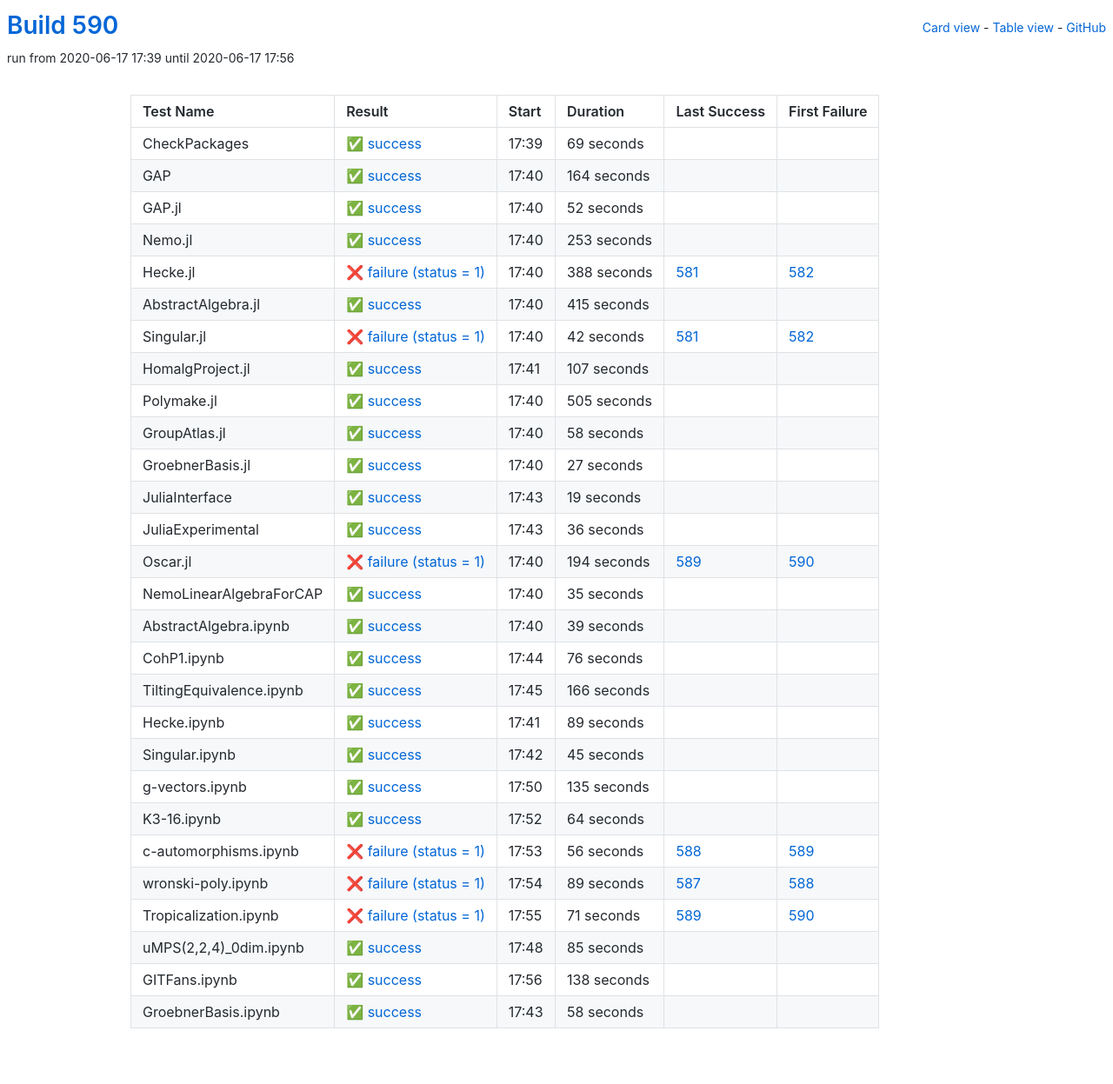
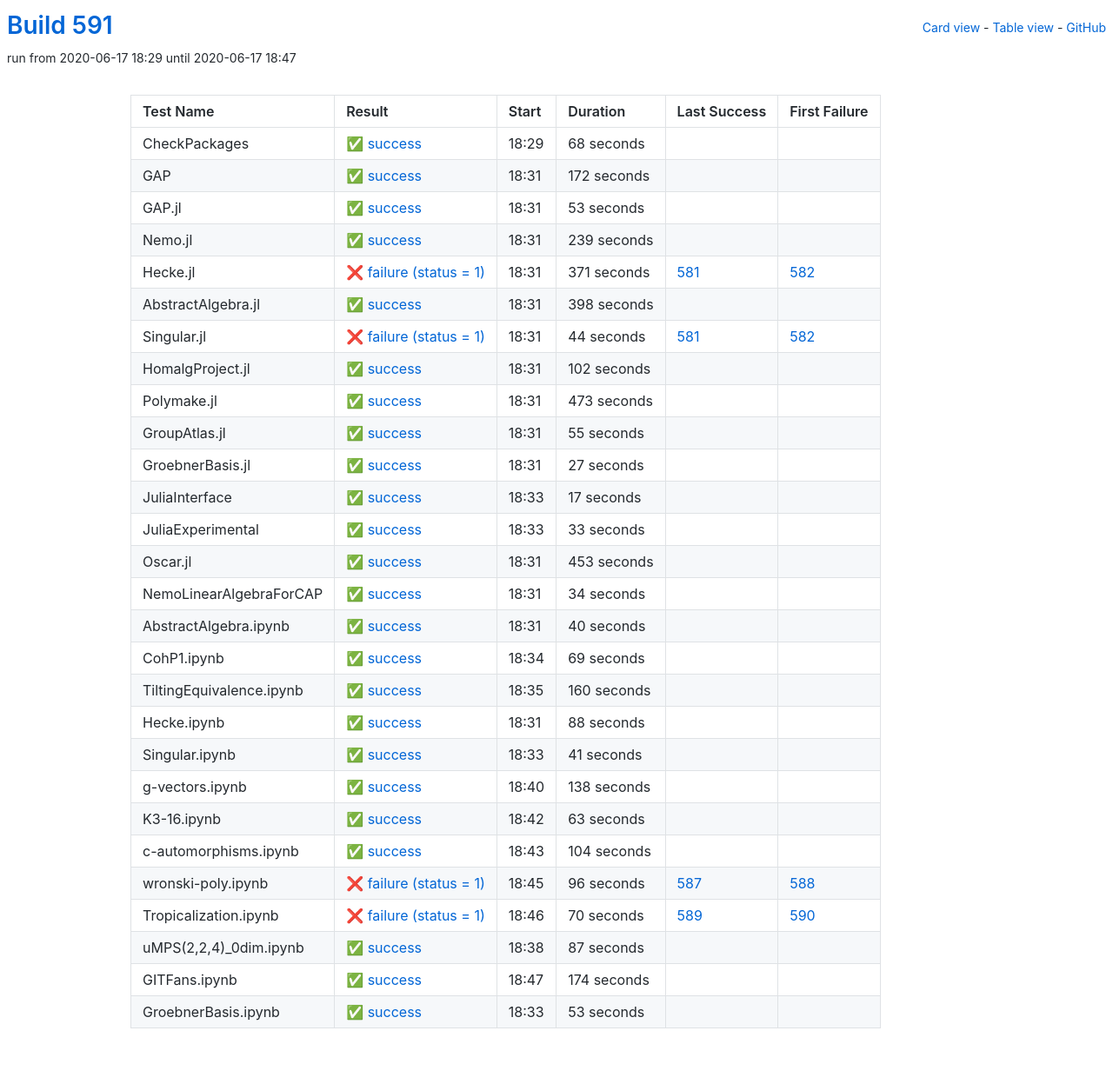
Before and after one commit to oscar-system/oscar-ci-status-1.4, a Jekyll site: the page built from table.html, in a window 1280 px wide. Shown: the whole page at 87% size. Built offline with Jekyll 4.4.1, drawn with Linux system fonts in a browser that asks for light colours.

Commit message:
Build #591

```diff
--- a/_data/ci.yml
+++ b/_data/ci.yml
@@ -1,6 +1,6 @@
 ---
-build: 590
-build_url: https://oscarci.mathematik.uni-kl.de/job/oscar-julia-1.4/590/
+build: 591
+build_url: https://oscarci.mathematik.uni-kl.de/job/oscar-julia-1.4/591/
 job: oscar-julia-1.4
 organization: oscar-system
 repo: oscar-ci-status-1.4
@@ -8,128 +8,128 @@ repourl: https://github.com/oscar-system/oscar-ci-status-1.4
 tests:
 - name: CheckPackages
   id: checkpackages
-  log: https://oscarci.mathematik.uni-kl.de/job/oscar-julia-1.4/590/artifact/logs/build-590/CheckPackages.log
-  start: 2020-06-17 17:39
+  log: https://oscarci.mathematik.uni-kl.de/job/oscar-julia-1.4/591/artifact/logs/build-591/CheckPackages.log
+  start: 2020-06-17 18:29
   success: true
   exitcode: 0
   status: success
-  duration: 69
+  duration: 68
   last_success: false
   last_success_url:
   first_failure: false
   first_failure_url:
 - name: GAP
   id: gap
-  log: https://oscarci.mathematik.uni-kl.de/job/oscar-julia-1.4/590/artifact/logs/build-590/GAP.log
-  start: 2020-06-17 17:40
+  log: https://oscarci.mathematik.uni-kl.de/job/oscar-julia-1.4/591/artifact/logs/build-591/GAP.log
+  start: 2020-06-17 18:31
   success: true
   exitcode: 0
   status: success
-  duration: 164
+  duration: 172
   last_success: false
   last_success_url:
   first_failure: false
   first_failure_url:
 - name: GAP.jl
   id: gap-jl
-  log: https://oscarci.mathematik.uni-kl.de/job/oscar-julia-1.4/590/artifact/logs/build-590/GAP.jl.log
-  start: 2020-06-17 17:40
+  log: https://oscarci.mathematik.uni-kl.de/job/oscar-julia-1.4/591/artifact/logs/build-591/GAP.jl.log
+  start: 2020-06-17 18:31
   success: true
   exitcode: 0
   status: success
-  duration: 52
+  duration: 53
   last_success: false
   last_success_url:
   first_failure: false
   first_failure_url:
 - name: Nemo.jl
   id: nemo-jl
-  log: https://oscarci.mathematik.uni-kl.de/job/oscar-julia-1.4/590/artifact/logs/build-590/Nemo.jl.log
-  start: 2020-06-17 17:40
+  log: https://oscarci.mathematik.uni-kl.de/job/oscar-julia-1.4/591/artifact/logs/build-591/Nemo.jl.log
+  start: 2020-06-17 18:31
   success: true
   exitcode: 0
   status: success
-  duration: 253
+  duration: 239
   last_success: false
   last_success_url:
   first_failure: false
   first_failure_url:
 - name: Hecke.jl
   id: hecke-jl
-  log: https://oscarci.mathematik.uni-kl.de/job/oscar-julia-1.4/590/artifact/logs/build-590/Hecke.jl.log
-  start: 2020-06-17 17:40
+  log: https://oscarci.mathematik.uni-kl.de/job/oscar-julia-1.4/591/artifact/logs/build-591/Hecke.jl.log
+  start: 2020-06-17 18:31
   success: false
   exitcode: 1
   status: failure
-  duration: 388
+  duration: 371
   last_success: 581
   last_success_url: https://oscarci.mathematik.uni-kl.de/job/oscar-julia-1.4/581/
   first_failure: 582
   first_failure_url: https://oscarci.mathematik.uni-kl.de/job/oscar-julia-1.4/582/
 - name: AbstractAlgebra.jl
   id: abstractalgebra-jl
-  log: https://oscarci.mathematik.uni-kl.de/job/oscar-julia-1.4/590/artifact/logs/build-590/AbstractAlgebra.jl.log
-  start: 2020-06-17 17:40
+  log: https://oscarci.mathematik.uni-kl.de/job/oscar-julia-1.4/591/artifact/logs/build-591/AbstractAlgebra.jl.log
+  start: 2020-06-17 18:31
   success: true
   exitcode: 0
   status: success
-  duration: 415
+  duration: 398
   last_success: false
   last_success_url:
   first_failure: false
   first_failure_url:
 - name: Singular.jl
   id: singular-jl
-  log: https://oscarci.mathematik.uni-kl.de/job/oscar-julia-1.4/590/artifact/logs/build-590/Singular.jl.log
-  start: 2020-06-17 17:40
+  log: https://oscarci.mathematik.uni-kl.de/job/oscar-julia-1.4/591/artifact/logs/build-591/Singular.jl.log
+  start: 2020-06-17 18:31
   success: false
   exitcode: 1
   status: failure
-  duration: 42
+  duration: 44
   last_success: 581
   last_success_url: https://oscarci.mathematik.uni-kl.de/job/oscar-julia-1.4/581/
   first_failure: 582
   first_failure_url: https://oscarci.mathematik.uni-kl.de/job/oscar-julia-1.4/582/
 - name: HomalgProject.jl
   id: homalgproject-jl
-  log: https://oscarci.mathematik.uni-kl.de/job/oscar-julia-1.4/590/artifact/logs/build-590/HomalgProject.jl.log
-  start: 2020-06-17 17:41
+  log: https://oscarci.mathematik.uni-kl.de/job/oscar-julia-1.4/591/artifact/logs/build-591/HomalgProject.jl.log
+  start: 2020-06-17 18:31
   success: true
   exitcode: 0
   status: success
-  duration: 107
+  duration: 102
   last_success: false
   last_success_url:
   first_failure: false
   first_failure_url:
 - name: Polymake.jl
   id: polymake-jl
-  log: https://oscarci.mathematik.uni-kl.de/job/oscar-julia-1.4/590/artifact/logs/build-590/Polymake.jl.log
-  start: 2020-06-17 17:40
+  log: https://oscarci.mathematik.uni-kl.de/job/oscar-julia-1.4/591/artifact/logs/build-591/Polymake.jl.log
+  start: 2020-06-17 18:31
   success: true
   exitcode: 0
   status: success
-  duration: 505
+  duration: 473
   last_success: false
   last_success_url:
   first_failure: false
   first_failure_url:
 - name: GroupAtlas.jl
   id: groupatlas-jl
-  log: https://oscarci.mathematik.uni-kl.de/job/oscar-julia-1.4/590/artifact/logs/build-590/GroupAtlas.jl.log
-  start: 2020-06-17 17:40
+  log: https://oscarci.mathematik.uni-kl.de/job/oscar-julia-1.4/591/artifact/logs/build-591/GroupAtlas.jl.log
+  start: 2020-06-17 18:31
   success: true
   exitcode: 0
   status: success
-  duration: 58
+  duration: 55
   last_success: false
   last_success_url:
   first_failure: false
   first_failure_url:
 - name: GroebnerBasis.jl
   id: groebnerbasis-jl
-  log: https://oscarci.mathematik.uni-kl.de/job/oscar-julia-1.4/590/artifact/logs/build-590/GroebnerBasis.jl.log
-  start: 2020-06-17 17:40
+  log: https://oscarci.mathematik.uni-kl.de/job/oscar-julia-1.4/591/artifact/logs/build-591/GroebnerBasis.jl.log
+  start: 2020-06-17 18:31
   success: true
   exitcode: 0
   status: success
@@ -140,188 +140,116 @@ tests:
   first_failure_url:
 - name: JuliaInterface
   id: juliainterface
-  log: https://oscarci.mathematik.uni-kl.de/job/oscar-julia-1.4/590/artifact/logs/build-590/JuliaInterface.log
-  start: 2020-06-17 17:43
+  log: https://oscarci.mathematik.uni-kl.de/job/oscar-julia-1.4/591/artifact/logs/build-591/JuliaInterface.log
+  start: 2020-06-17 18:33
   success: true
   exitcode: 0
   status: success
-  duration: 19
+  duration: 17
   last_success: false
   last_success_url:
   first_failure: false
   first_failure_url:
 - name: JuliaExperimental
   id: juliaexperimental
-  log: https://oscarci.mathematik.uni-kl.de/job/oscar-julia-1.4/590/artifact/logs/build-590/JuliaExperimental.log
-  start: 2020-06-17 17:43
+  log: https://oscarci.mathematik.uni-kl.de/job/oscar-julia-1.4/591/artifact/logs/build-591/JuliaExperimental.log
+  start: 2020-06-17 18:33
   success: true
   exitcode: 0
   status: success
-  duration: 36
+  duration: 33
   last_success: false
   last_success_url:
   first_failure: false
   first_failure_url:
 - name: Oscar.jl
   id: oscar-jl
-  log: https://oscarci.mathematik.uni-kl.de/job/oscar-julia-1.4/590/artifact/logs/build-590/Oscar.jl.log
-  start: 2020-06-17 17:40
-  success: false
-  exitcode: 1
-  status: failure
-  duration: 194
-  last_success: 589
-  last_success_url: https://oscarci.mathematik.uni-kl.de/job/oscar-julia-1.4/589/
-  first_failure: 590
-  first_failure_url: https://oscarci.mathematik.uni-kl.de/job/oscar-julia-1.4/590/
-- name: NemoLinearAlgebraForCAP
-  id: nemolinearalgebraforcap
-  log: https://oscarci.mathematik.uni-kl.de/job/oscar-julia-1.4/590/artifact/logs/build-590/NemoLinearAlgebraForCAP.log
-  start: 2020-06-17 17:40
+  log: https://oscarci.mathematik.uni-kl.de/job/oscar-julia-1.4/591/artifact/logs/build-591/Oscar.jl.log
+  start: 2020-06-17 18:31
   success: true
   exitcode: 0
   status: success
-  duration: 35
+  duration: 453
+  last_success: false
+  last_success_url:
+  first_failure: false
+  first_failure_url:
+- name: NemoLinearAlgebraForCAP
+  id: nemolinearalgebraforcap
+  log: https://oscarci.mathematik.uni-kl.de/job/oscar-julia-1.4/591/artifact/logs/build-591/NemoLinearAlgebraForCAP.log
+  start: 2020-06-17 18:31
+  success: true
+  exitcode: 0
+  status: success
+  duration: 34
   last_success: false
   last_success_url:
   first_failure: false
   first_failure_url:
 - name: AbstractAlgebra.ipynb
   id: abstractalgebra-ipynb
-  log: https://oscarci.mathematik.uni-kl.de/job/oscar-julia-1.4/590/artifact/logs/build-590/AbstractAlgebra.ipynb.log
-  start: 2020-06-17 17:40
+  log: https://oscarci.mathematik.uni-kl.de/job/oscar-julia-1.4/591/artifact/logs/build-591/AbstractAlgebra.ipynb.log
+  start: 2020-06-17 18:31
   success: true
   exitcode: 0
   status: success
-  duration: 39
+  duration: 40
   last_success: false
   last_success_url:
   first_failure: false
   first_failure_url:
 - name: CohP1.ipynb
   id: cohp1-ipynb
-  log: https://oscarci.mathematik.uni-kl.de/job/oscar-julia-1.4/590/artifact/logs/build-590/CohP1.ipynb.log
-  start: 2020-06-17 17:44
+  log: https://oscarci.mathematik.uni-kl.de/job/oscar-julia-1.4/591/artifact/logs/build-591/CohP1.ipynb.log
+  start: 2020-06-17 18:34
   success: true
   exitcode: 0
   status: success
-  duration: 76
+  duration: 69
   last_success: false
   last_success_url:
   first_failure: false
   first_failure_url:
 - name: TiltingEquivalence.ipynb
   id: tiltingequivalence-ipynb
-  log: https://oscarci.mathematik.uni-kl.de/job/oscar-julia-1.4/590/artifact/logs/build-590/TiltingEquivalence.ipynb.log
-  start: 2020-06-17 17:45
+  log: https://oscarci.mathematik.uni-kl.de/job/oscar-julia-1.4/591/artifact/logs/build-591/TiltingEquivalence.ipynb.log
+  start: 2020-06-17 18:35
   success: true
   exitcode: 0
   status: success
-  duration: 166
+  duration: 160
   last_success: false
   last_success_url:
   first_failure: false
   first_failure_url:
 - name: Hecke.ipynb
   id: hecke-ipynb
-  log: https://oscarci.mathematik.uni-kl.de/job/oscar-julia-1.4/590/artifact/logs/build-590/Hecke.ipynb.log
-  start: 2020-06-17 17:41
+  log: https://oscarci.mathematik.uni-kl.de/job/oscar-julia-1.4/591/artifact/logs/build-591/Hecke.ipynb.log
+  start: 2020-06-17 18:31
   success: true
   exitcode: 0
   status: success
-  duration: 89
+  duration: 88
   last_success: false
   last_success_url:
   first_failure: false
   first_failure_url:
 - name: Singular.ipynb
   id: singular-ipynb
-  log: https://oscarci.mathematik.uni-kl.de/job/oscar-julia-1.4/590/artifact/logs/build-590/Singular.ipynb.log
-  start: 2020-06-17 17:42
+  log: https://oscarci.mathematik.uni-kl.de/job/oscar-julia-1.4/591/artifact/logs/build-591/Singular.ipynb.log
+  start: 2020-06-17 18:33
   success: true
   exitcode: 0
   status: success
-  duration: 45
+  duration: 41
   last_success: false
   last_success_url:
   first_failure: false
   first_failure_url:
 - name: g-vectors.ipynb
   id: g-vectors-ipynb
-  log: https://oscarci.mathematik.uni-kl.de/job/oscar-julia-1.4/590/artifact/logs/build-590/g-vectors.ipynb.log
-  start: 2020-06-17 17:50
-  success: true
-  exitcode: 0
-  status: success
-  duration: 135
-  last_success: false
-  last_success_url:
-  first_failure: false
-  first_failure_url:
-- name: K3-16.ipynb
-  id: k3-16-ipynb
-  log: https://oscarci.mathematik.uni-kl.de/job/oscar-julia-1.4/590/artifact/logs/build-590/K3-16.ipynb.log
-  start: 2020-06-17 17:52
-  success: true
-  exitcode: 0
-  status: success
-  duration: 64
-  last_success: false
-  last_success_url:
-  first_failure: false
-  first_failure_url:
-- name: c-automorphisms.ipynb
-  id: c-automorphisms-ipynb
-  log: https://oscarci.mathematik.uni-kl.de/job/oscar-julia-1.4/590/artifact/logs/build-590/c-automorphisms.ipynb.log
-  start: 2020-06-17 17:53
-  success: false
-  exitcode: 1
-  status: failure
-  duration: 56
-  last_success: 588
-  last_success_url: https://oscarci.mathematik.uni-kl.de/job/oscar-julia-1.4/588/
-  first_failure: 589
-  first_failure_url: https://oscarci.mathematik.uni-kl.de/job/oscar-julia-1.4/589/
-- name: wronski-poly.ipynb
-  id: wronski-poly-ipynb
-  log: https://oscarci.mathematik.uni-kl.de/job/oscar-julia-1.4/590/artifact/logs/build-590/wronski-poly.ipynb.log
-  start: 2020-06-17 17:54
-  success: false
-  exitcode: 1
-  status: failure
-  duration: 89
-  last_success: 587
-  last_success_url: https://oscarci.mathematik.uni-kl.de/job/oscar-julia-1.4/587/
-  first_failure: 588
-  first_failure_url: https://oscarci.mathematik.uni-kl.de/job/oscar-julia-1.4/588/
-- name: Tropicalization.ipynb
-  id: tropicalization-ipynb
-  log: https://oscarci.mathematik.uni-kl.de/job/oscar-julia-1.4/590/artifact/logs/build-590/Tropicalization.ipynb.log
-  start: 2020-06-17 17:55
-  success: false
-  exitcode: 1
-  status: failure
-  duration: 71
-  last_success: 589
-  last_success_url: https://oscarci.mathematik.uni-kl.de/job/oscar-julia-1.4/589/
-  first_failure: 590
-  first_failure_url: https://oscarci.mathematik.uni-kl.de/job/oscar-julia-1.4/590/
-- name: uMPS(2,2,4)_0dim.ipynb
-  id: umps-2-2-4-0dim-ipynb
-  log: https://oscarci.mathematik.uni-kl.de/job/oscar-julia-1.4/590/artifact/logs/build-590/uMPS-2-2-4-_0dim.ipynb.log
-  start: 2020-06-17 17:48
-  success: true
-  exitcode: 0
-  status: success
-  duration: 85
-  last_success: false
-  last_success_url:
-  first_failure: false
-  first_failure_url:
-- name: GITFans.ipynb
-  id: gitfans-ipynb
-  log: https://oscarci.mathematik.uni-kl.de/job/oscar-julia-1.4/590/artifact/logs/build-590/GITFans.ipynb.log
-  start: 2020-06-17 17:56
+  log: https://oscarci.mathematik.uni-kl.de/job/oscar-julia-1.4/591/artifact/logs/build-591/g-vectors.ipynb.log
+  start: 2020-06-17 18:40
   success: true
   exitcode: 0
   status: success
@@ -330,15 +258,87 @@ tests:
   last_success_url:
   first_failure: false
   first_failure_url:
-- name: GroebnerBasis.ipynb
-  id: groebnerbasis-ipynb
-  log: https://oscarci.mathematik.uni-kl.de/job/oscar-julia-1.4/590/artifact/logs/build-590/GroebnerBasis.ipynb.log
-  start: 2020-06-17 17:43
+- name: K3-16.ipynb
+  id: k3-16-ipynb
+  log: https://oscarci.mathematik.uni-kl.de/job/oscar-julia-1.4/591/artifact/logs/build-591/K3-16.ipynb.log
+  start: 2020-06-17 18:42
   success: true
   exitcode: 0
   status: success
-  duration: 58
+  duration: 63
   last_success: false
   last_success_url:
   first_failure: false
   first_failure_url:
+- name: c-automorphisms.ipynb
+  id: c-automorphisms-ipynb
+  log: https://oscarci.mathematik.uni-kl.de/job/oscar-julia-1.4/591/artifact/logs/build-591/c-automorphisms.ipynb.log
+  start: 2020-06-17 18:43
+  success: true
+  exitcode: 0
+  status: success
+  duration: 104
+  last_success: false
+  last_success_url:
+  first_failure: false
+  first_failure_url:
+- name: wronski-poly.ipynb
+  id: wronski-poly-ipynb
+  log: https://oscarci.mathematik.uni-kl.de/job/oscar-julia-1.4/591/artifact/logs/build-591/wronski-poly.ipynb.log
+  start: 2020-06-17 18:45
+  success: false
+  exitcode: 1
+  status: failure
+  duration: 96
+  last_success: 587
+  last_success_url: https://oscarci.mathematik.uni-kl.de/job/oscar-julia-1.4/587/
+  first_failure: 588
+  first_failure_url: https://oscarci.mathematik.uni-kl.de/job/oscar-julia-1.4/588/
+- name: Tropicalization.ipynb
+  id: tropicalization-ipynb
+  log: https://oscarci.mathematik.uni-kl.de/job/oscar-julia-1.4/591/artifact/logs/build-591/Tropicalization.ipynb.log
+  start: 2020-06-17 18:46
+  success: false
+  exitcode: 1
+  status: failure
+  duration: 70
+  last_success: 589
+  last_success_url: https://oscarci.mathematik.uni-kl.de/job/oscar-julia-1.4/589/
+  first_failure: 590
+  first_failure_url: https://oscarci.mathematik.uni-kl.de/job/oscar-julia-1.4/590/
+- name: uMPS(2,2,4)_0dim.ipynb
+  id: umps-2-2-4-0dim-ipynb
+  log: https://oscarci.mathematik.uni-kl.de/job/oscar-julia-1.4/591/artifact/logs/build-591/uMPS-2-2-4-_0dim.ipynb.log
+  start: 2020-06-17 18:38
+  success: true
+  exitcode: 0
+  status: success
+  duration: 87
+  last_success: false
+  last_success_url:
+  first_failure: false
+  first_failure_url:
+- name: GITFans.ipynb
+  id: gitfans-ipynb
+  log: https://oscarci.mathematik.uni-kl.de/job/oscar-julia-1.4/591/artifact/logs/build-591/GITFans.ipynb.log
+  start: 2020-06-17 18:47
+  success: true
+  exitcode: 0
+  status: success
+  duration: 174
+  last_success: false
+  last_success_url:
+  first_failure: false
+  first_failure_url:
+- name: GroebnerBasis.ipynb
+  id: groebnerbasis-ipynb
+  log: https://oscarci.mathematik.uni-kl.de/job/oscar-julia-1.4/591/artifact/logs/build-591/GroebnerBasis.ipynb.log
+  start: 2020-06-17 18:33
+  success: true
+  exitcode: 0
+  status: success
+  duration: 53
+  last_success: false
+  last_success_url:
+  first_failure: false
+  first_failure_url:
```
Also changed, not shown: README.md.
